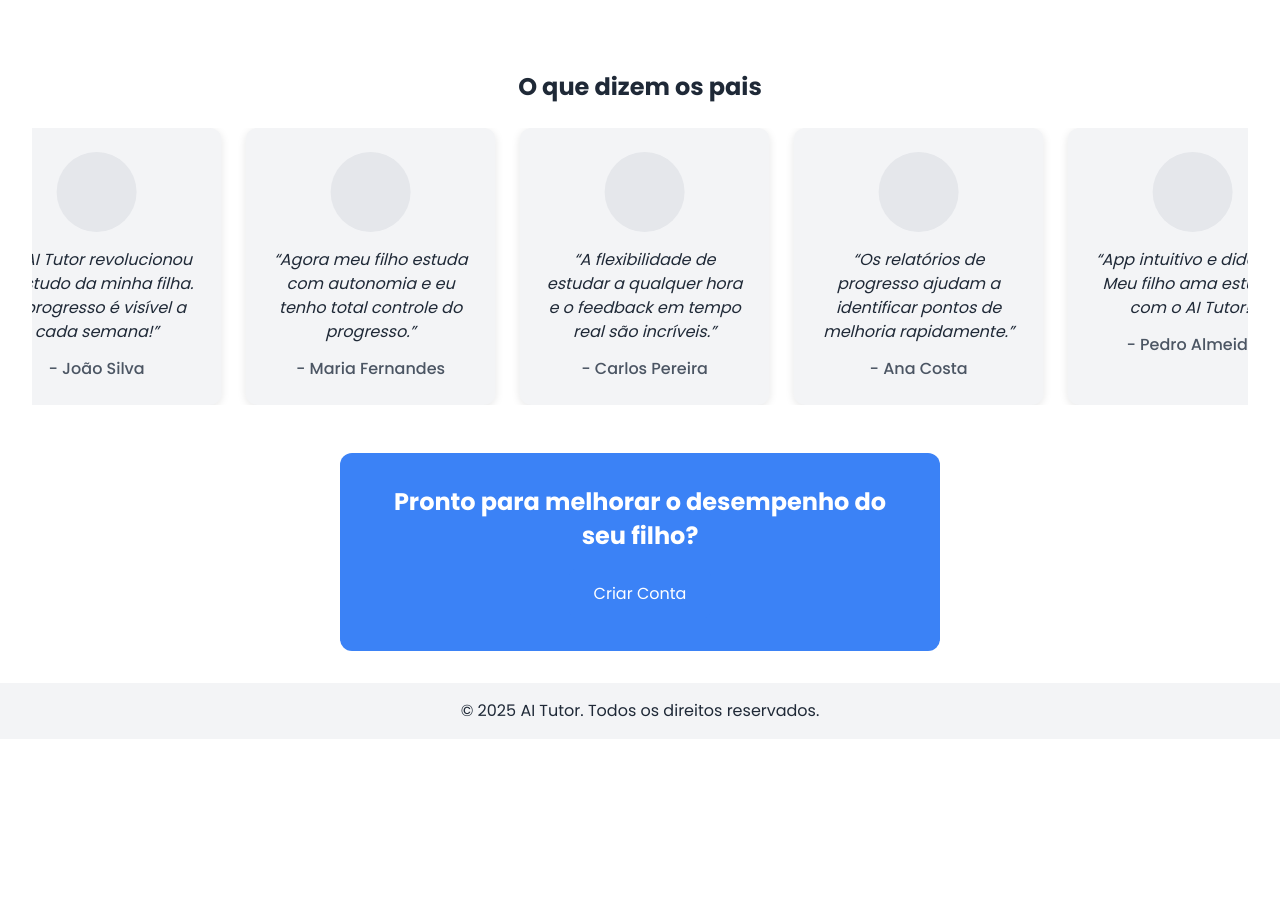
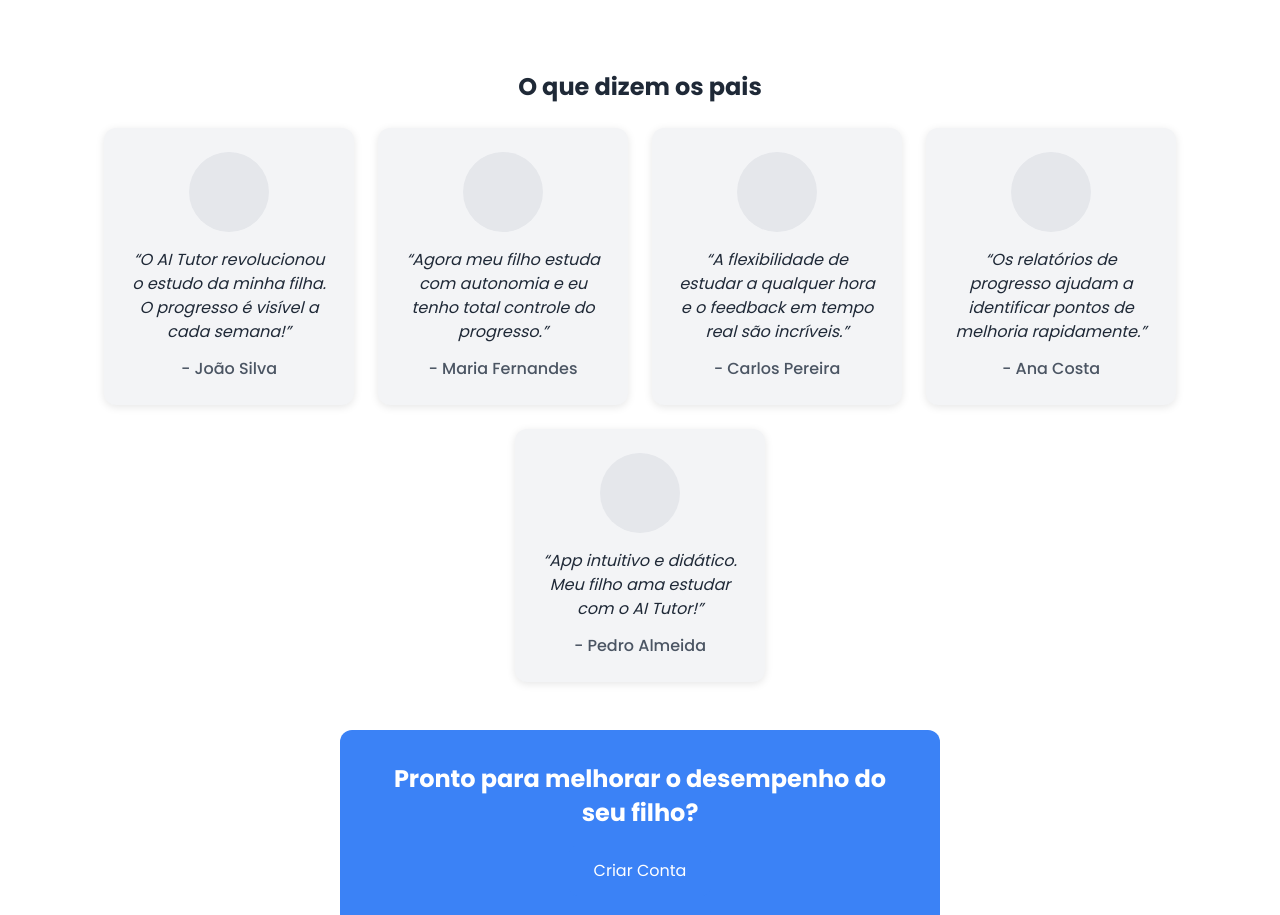
Before and after one commit to duMagnus/ai-tutor, a React (Vite) app in the folder frontend/: page / in a window 1280 px wide. Shown: the part 1900-2815 px from the top of the page. Before the commit the page ends 2639 px from the top, so only its background shows below. Built offline with nearby package versions, Linux system fonts and the light colour scheme.

Commit message:
Revert Testimonials to static cards without scroll/loop

```diff
--- a/frontend/src/pages/LandingPage.css
+++ b/frontend/src/pages/LandingPage.css
@@ -93,14 +93,16 @@
   padding: 3rem 0;
   text-align: center;
 }
-.testimonials-slider {
-  overflow: hidden;
+.testimonial-cards {
+  display: flex;
+  flex-wrap: wrap;
+  justify-content: center;
+  gap: 1.5rem;
   margin-top: 1.5rem;
 }
+.testimonials-slider,
 .slider-track {
-  display: flex;
-  /* continuous scroll without gap-based blank */
-  animation: scroll 60s linear infinite;
+  display: none;
 }
 .testimonial-card {
   flex: 0 0 auto;
@@ -112,9 +114,6 @@
   text-align: center;
 }
 /* spacing between cards; no margin on the last card to avoid blank gap */
-.testimonial-card:not(:last-child) {
-  margin-right: 1.5rem;
-}
 .testimonial-card .avatar {
   width: 80px;
   height: 80px;
@@ -131,10 +130,6 @@
   color: var(--text-secondary);
 }
 
-@keyframes scroll {
-  from { transform: translateX(0); }
-  to { transform: translateX(-50%); }
-}
 
 /* Call to Action */
 .cta-section {
--- a/frontend/src/pages/LandingPage.jsx
+++ b/frontend/src/pages/LandingPage.jsx
@@ -80,67 +80,31 @@ function LandingPage() {
         {/* Testimonials Section */}
         <section className="testimonials">
           <h3>O que dizem os pais</h3>
-          <div className="testimonials-slider">
-            <div className="slider-track">
-              {[
-                {
-                  author: 'João Silva',
-                  text:
-                    '“O AI Tutor revolucionou o estudo da minha filha. O progresso é visível a cada semana!”',
-                },
-                {
-                  author: 'Maria Fernandes',
-                  text:
-                    '“Agora meu filho estuda com autonomia e eu tenho total controle do progresso.”',
-                },
-                {
-                  author: 'Carlos Pereira',
-                  text:
-                    '“A flexibilidade de estudar a qualquer hora e o feedback em tempo real são incríveis.”',
-                },
-                {
-                  author: 'Ana Costa',
-                  text:
-                    '“Os relatórios de progresso ajudam a identificar pontos de melhoria rapidamente.”',
-                },
-                {
-                  author: 'Pedro Almeida',
-                  text:
-                    '“App intuitivo e didático. Meu filho ama estudar com o AI Tutor!”',
-                }
-              ].concat([
-                {
-                  author: 'João Silva',
-                  text:
-                    '“O AI Tutor revolucionou o estudo da minha filha. O progresso é visível a cada semana!”',
-                },
-                {
-                  author: 'Maria Fernandes',
-                  text:
-                    '“Agora meu filho estuda com autonomia e eu tenho total controle do progresso.”',
-                },
-                {
-                  author: 'Carlos Pereira',
-                  text:
-                    '“A flexibilidade de estudar a qualquer hora e o feedback em tempo real são incríveis.”',
-                },
-                {
-                  author: 'Ana Costa',
-                  text:
-                    '“Os relatórios de progresso ajudam a identificar pontos de melhoria rapidamente.”',
-                },
-                {
-                  author: 'Pedro Almeida',
-                  text:
-                    '“App intuitivo e didático. Meu filho ama estudar com o AI Tutor!”',
-                },
-              ]).map((t, i) => (
-                <div className="testimonial-card" key={i}>
-                  <div className="image-placeholder avatar" />
-                  <p>{t.text}</p>
-                  <span>- {t.author}</span>
-                </div>
-              ))}
+          <div className="testimonial-cards">
+            <div className="testimonial-card">
+              <div className="image-placeholder avatar" />
+              <p>“O AI Tutor revolucionou o estudo da minha filha. O progresso é visível a cada semana!”</p>
+              <span>- João Silva</span>
+            </div>
+            <div className="testimonial-card">
+              <div className="image-placeholder avatar" />
+              <p>“Agora meu filho estuda com autonomia e eu tenho total controle do progresso.”</p>
+              <span>- Maria Fernandes</span>
+            </div>
+            <div className="testimonial-card">
+              <div className="image-placeholder avatar" />
+              <p>“A flexibilidade de estudar a qualquer hora e o feedback em tempo real são incríveis.”</p>
+              <span>- Carlos Pereira</span>
+            </div>
+            <div className="testimonial-card">
+              <div className="image-placeholder avatar" />
+              <p>“Os relatórios de progresso ajudam a identificar pontos de melhoria rapidamente.”</p>
+              <span>- Ana Costa</span>
+            </div>
+            <div className="testimonial-card">
+              <div className="image-placeholder avatar" />
+              <p>“App intuitivo e didático. Meu filho ama estudar com o AI Tutor!”</p>
+              <span>- Pedro Almeida</span>
             </div>
           </div>
         </section>
```
